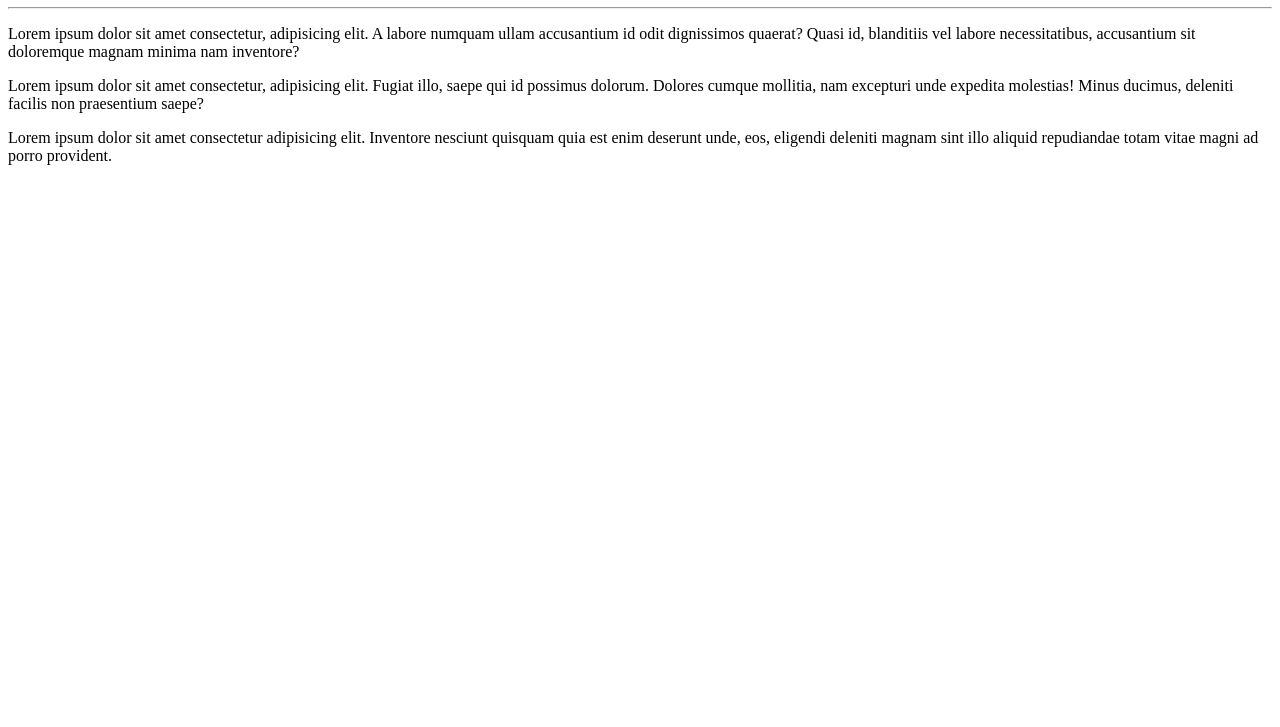
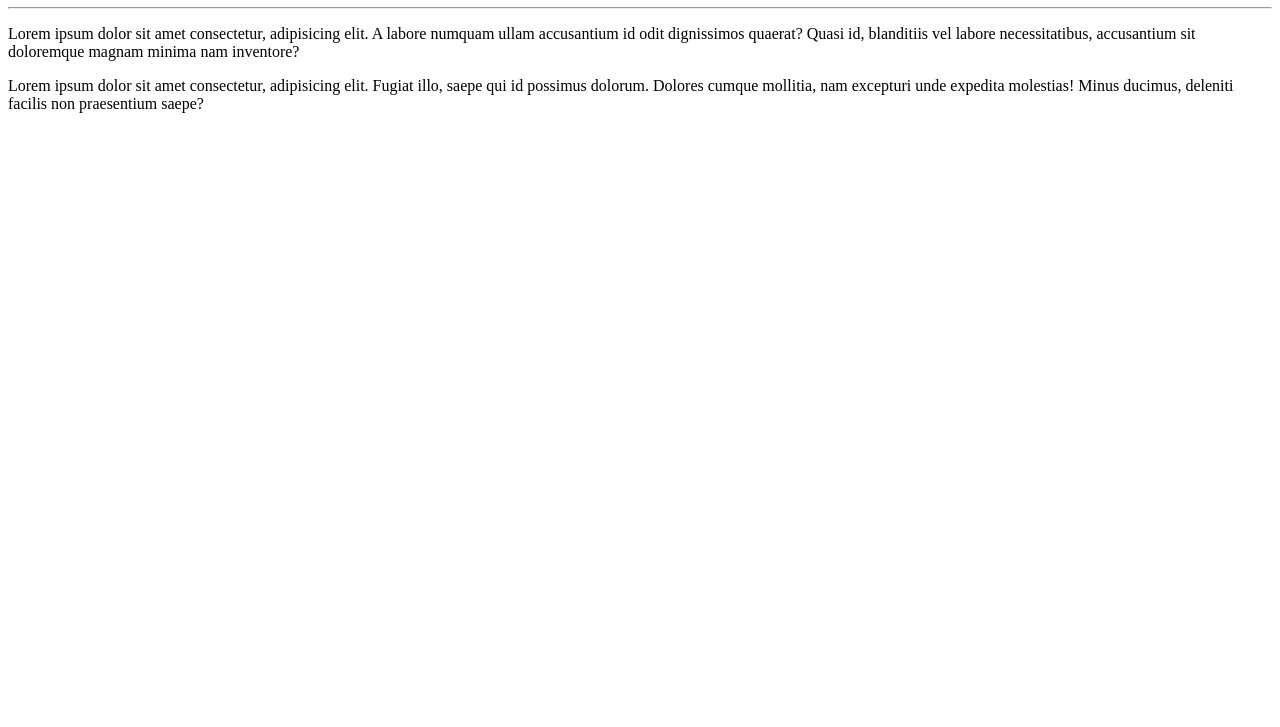
Before and after one commit to Erik-Santos/Ola-Mundo, a plain HTML site: page site-exemplo/index.html in a window 1280 px wide. Shown: the part 73-800 px from the top of the page. Drawn offline with Linux system fonts and the light colour scheme.

Commit message:
deletei um parágrafo

```diff
--- a/site-exemplo/index.html
+++ b/site-exemplo/index.html
@@ -11,6 +11,6 @@
     <hr>
     <p>Lorem ipsum dolor sit amet consectetur, adipisicing elit. A labore numquam ullam accusantium id odit dignissimos quaerat? Quasi id, blanditiis vel labore necessitatibus, accusantium sit doloremque magnam minima nam inventore?</p>
     <p>Lorem ipsum dolor sit amet consectetur, adipisicing elit. Fugiat illo, saepe qui id possimus dolorum. Dolores cumque mollitia, nam excepturi unde expedita molestias! Minus ducimus, deleniti facilis non praesentium saepe?</p>
-    <p>Lorem ipsum dolor sit amet consectetur adipisicing elit. Inventore nesciunt quisquam quia est enim deserunt unde, eos, eligendi deleniti magnam sint illo aliquid repudiandae totam vitae magni ad porro provident.</p>
+
 </body>
 </html>
```
